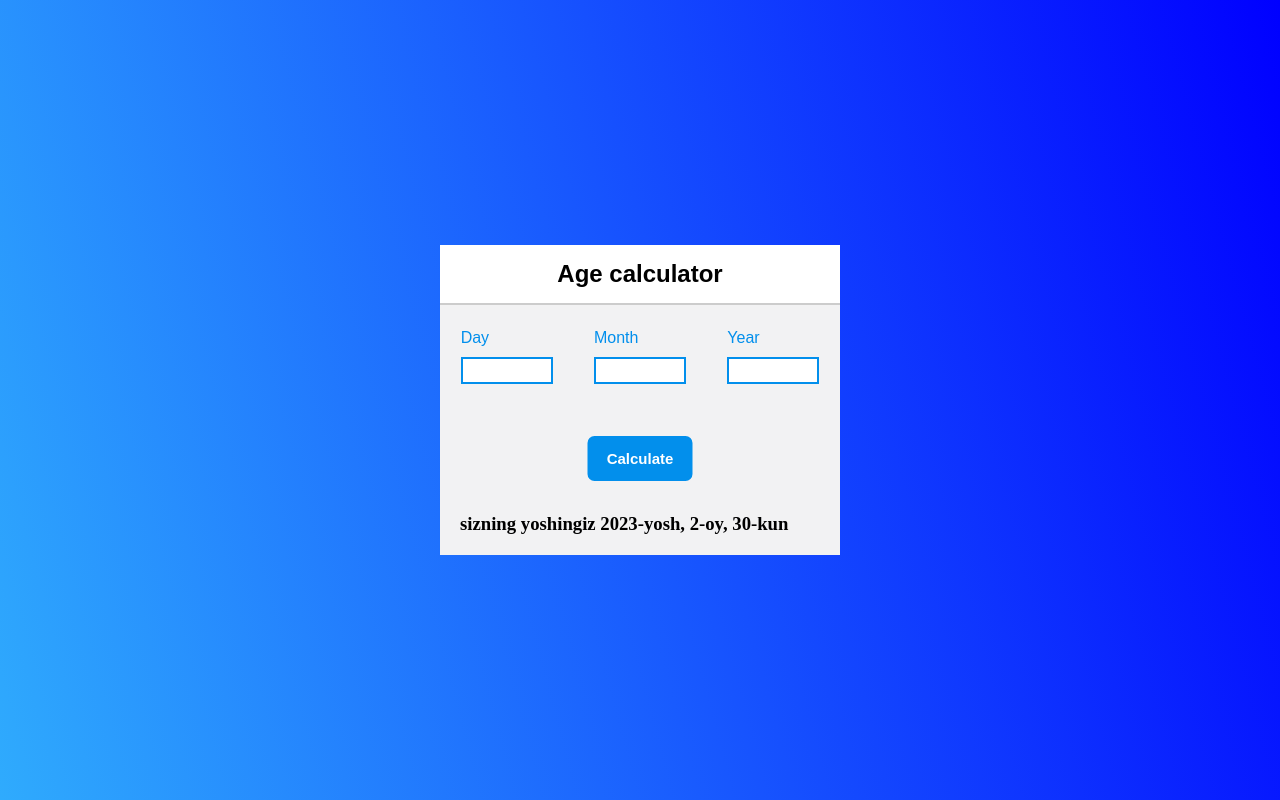
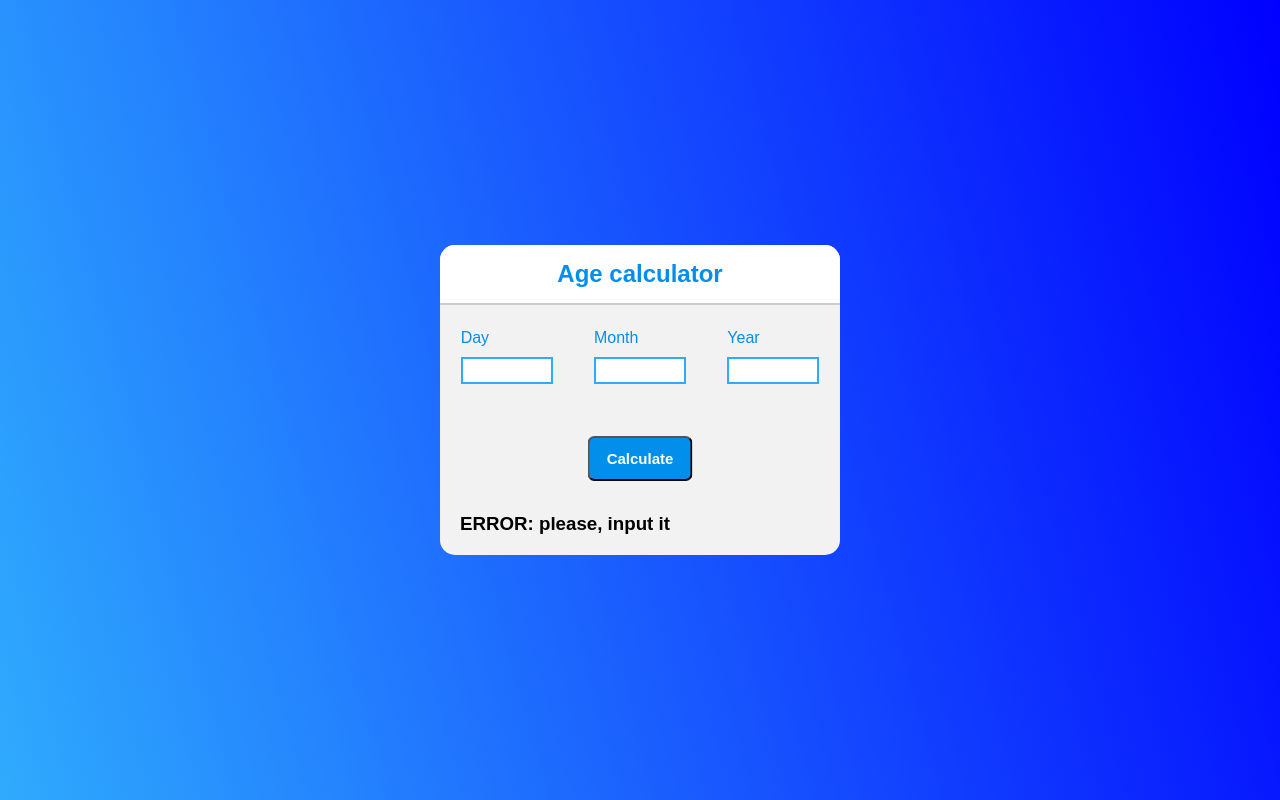
Before and after one commit to Developer-Ozodbek/age-calculator, a plain HTML site: page index.html in a window 1280 px wide. Both pictures are taken after a click on the button "Calculate". Drawn offline with Linux system fonts and the light colour scheme.

Commit message:
design was updated by developer

```diff
--- a/index.html
+++ b/index.html
@@ -17,8 +17,10 @@
             align-items: center;
             justify-content: center;
             background: linear-gradient(75deg, #2fabfd, blue);
+            font-family: sans-serif;
         }
         .container{
+            border-radius: 15px;
             background: #f2f2f3;
             width: 400px;
         }
@@ -33,17 +35,24 @@
             padding: .3em;
         }
         h2{
+            border-radius: 15px;
+            border-bottom-left-radius: 0;
+            border-bottom-right-radius: 0;
             text-align: center;
             font-family: sans-serif;
             background-color: #fff;
             margin-bottom: 1.5rem;
             padding: 15px;
             border-bottom: 2px solid #ccc;
+            color: #028fec;
         }
         input{
             margin-top: .7em;
-            border:2px solid #028fec;
             outline: none;
+            transition: all .3 ease;
+        }
+        input:valid{
+            border: 2px solid #2fabfd;
         }
         .btn input{
             position: relative;
@@ -58,8 +67,11 @@
             font-weight: 800;
             margin-bottom: 2rem;
             color: #fff;
+            transition: all .5s ease;
         }
         .btn input:hover{
+            background: #fff;
+            color: #028fec;
             box-shadow: 0 0 4px 4px #028eec76;
         }
         footer{
@@ -69,9 +81,7 @@
 </head>
 <body>
     <div class="container">
-        <!-- <div class="h2"> -->
-            <h2>Age calculator</h2>
-        <!-- </div> -->
+        <h2>Age calculator</h2>
         <header>
             <div class="day inpBox"><span>Day</span><br>
                 <input type="text" name="day" id="day">
@@ -89,7 +99,7 @@
                 <input type="button" value="Calculate">
             </div>
 
-            <h3 onload="showAge()">your age is</h3>
+            <h3 onload="showAge()">your age is:</h3>
         </footer>
     </div>
     <script src="script.js"></script>
--- a/script.js
+++ b/script.js
@@ -11,5 +11,8 @@ y = date.getFullYear();
 
 
 submitBtn.addEventListener('click', ()=> {
-    calculatedAge.innerHTML = `sizning yoshingiz ${y - year.value}-yosh, ${m - month.value}-oy, ${d - day.value}-kun`
+    calculatedAge.innerHTML = `your age is ${y - year.value}-year, ${m - month.value}-moth, ${d - day.value}-day`
+    if(day.value === '' ?? month.value === '' ?? year.value === ''){
+        calculatedAge.innerHTML = 'ERROR: please, input it'
+    }
 })
```
